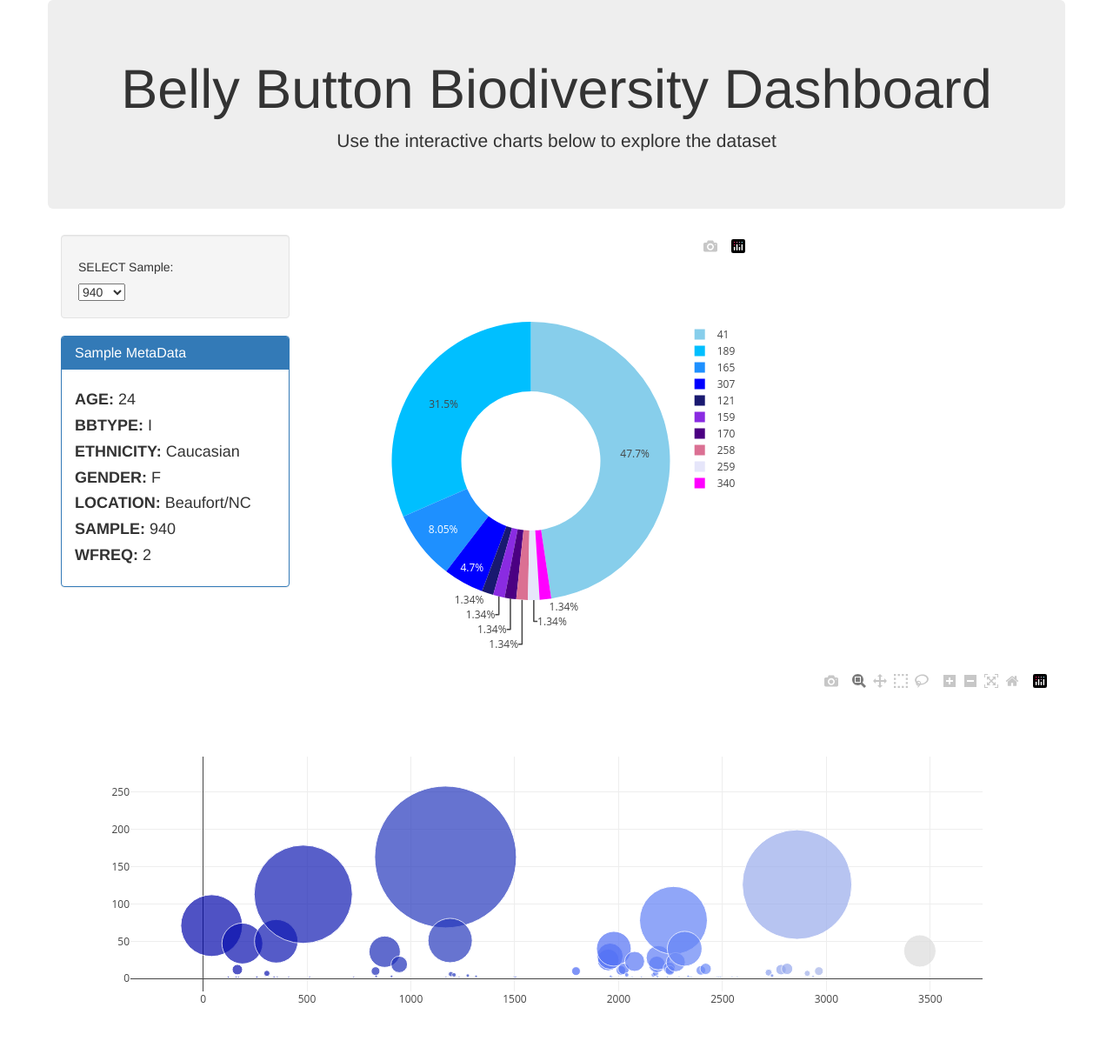
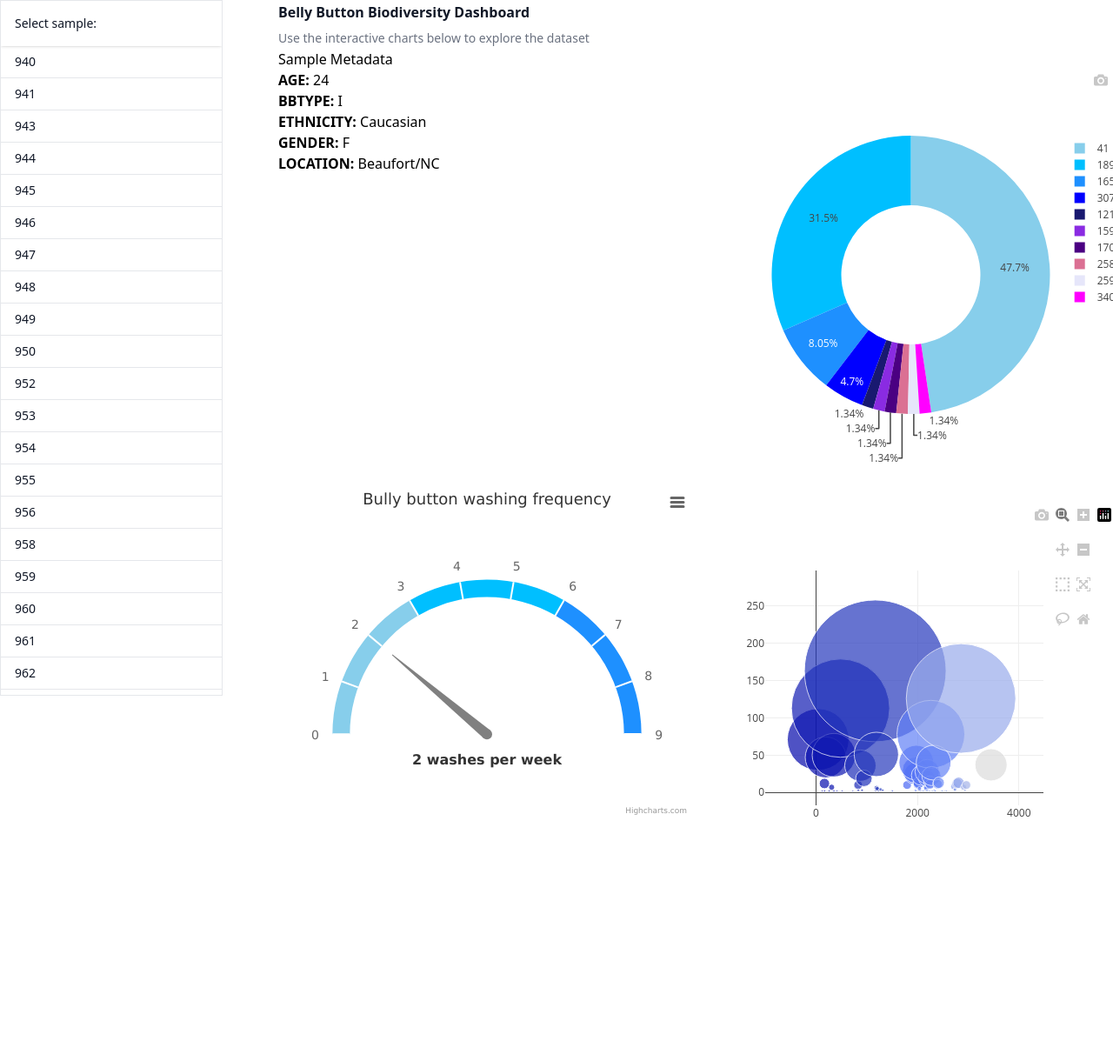
Before and after one commit to theodoremoreland/BellyButtonBiodiversity, a Flask app: page / in a window 1280 px wide; the page is wider, and only the part inside the window is pictured. Shown: that part at 87% size. After the commit the page ends 939 px from the top of that part, so only its background shows below. Run offline with Flask 3, Linux system fonts and the light colour scheme; data comes from the database, SQL or seed files in the repository; some libraries are stand-ins or nearby versions.

Commit message:
added gauge graph via highcharts + made select into list  + testing out tailwind

```diff
--- a/application/application.py
+++ b/application/application.py
@@ -75,14 +75,13 @@ def sample_metadata(sample):
 
         # Create a dictionary entry for each row of metadata information
         sample_metadata = {}
+
         for result in results:
-            sample_metadata["SAMPLE"] = result[0]
             sample_metadata["ETHNICITY"] = result[1]
             sample_metadata["GENDER"] = result[2]
             sample_metadata["AGE"] = result[3]
             sample_metadata["LOCATION"] = result[4]
             sample_metadata["BBTYPE"] = result[5]
-            sample_metadata["WFREQ"] = result[6]
 
         return jsonify(sample_metadata)
     except Exception as e:
@@ -117,5 +116,29 @@ def samples(sample):
         return render_template("error.html")
 
 
+@application.route("/wfreq/<sample>")
+def wfreq(sample):
+    """Return the Weekly Washing Frequency for given sample / person."""
+
+    logger.info(f"WFREQ requested for sample {sample}")
+
+    try:
+        # Returns [(float,)] or [(None,)] if no sample found
+        results = (
+            DB.session.query(Samples_Metadata.WFREQ)
+            .filter(Samples_Metadata.sample == sample)
+            .all()
+        )
+
+        # Index into array > tuple to get float representing wfreq
+        wfreq = results[0][0]
+
+        return jsonify(wfreq)
+    except Exception as e:
+        logger.exception(f"Error getting washing frequency: {e}")
+
+        return render_template("error.html")
+
+
 if __name__ == "__main__":
     application.run(host="0.0.0.0", port=5000)
--- /dev/null
+++ b/application/static/css/style.css
@@ -0,0 +1,4 @@
+ul {
+  list-style: none;
+  overflow-y: scroll;
+}
--- a/application/static/js/app.js
+++ b/application/static/js/app.js
@@ -46,6 +46,103 @@ function buildCharts(sample) {
     Plotly.newPlot("pie", pie_data, pie_layout);
   });
 
+  d3.json("/wfreq/" + sample).then(function (sample_data) {
+    Highcharts.chart("gauge", {
+      chart: {
+        type: "gauge",
+        plotBackgroundColor: null,
+        plotBackgroundImage: null,
+        plotBorderWidth: 0,
+        plotShadow: false,
+        height: "80%",
+      },
+
+      title: {
+        text: "Bully button washing frequency",
+      },
+
+      pane: {
+        startAngle: -90,
+        endAngle: 89.9,
+        background: null,
+        center: ["50%", "75%"],
+        size: "110%",
+      },
+
+      // the value axis
+      yAxis: {
+        min: 0,
+        max: 9,
+        tickPixelInterval: 72,
+        tickPosition: "inside",
+        tickColor: Highcharts.defaultOptions.chart.backgroundColor || "#FFFFFF",
+        tickLength: 20,
+        tickWidth: 2,
+        minorTickInterval: null,
+        labels: {
+          distance: 20,
+          style: {
+            fontSize: "14px",
+          },
+        },
+        lineWidth: 0,
+        plotBands: [
+          {
+            from: 0,
+            to: 3,
+            color: "#87CEEB",
+            thickness: 20,
+          },
+          {
+            from: 3,
+            to: 6,
+            color: "#00BFFF",
+            thickness: 20,
+          },
+          {
+            from: 6,
+            to: 9,
+            color: "#1E90FF",
+            thickness: 20,
+          },
+        ],
+      },
+
+      series: [
+        {
+          name: "Washes per Week",
+          data: [sample_data || 0],
+          tooltip: {
+            valueSuffix: " washes per week",
+          },
+          dataLabels: {
+            format: "{y} washes per week",
+            borderWidth: 0,
+            color:
+              (Highcharts.defaultOptions.title &&
+                Highcharts.defaultOptions.title.style &&
+                Highcharts.defaultOptions.title.style.color) ||
+              "#333333",
+            style: {
+              fontSize: "16px",
+            },
+          },
+          dial: {
+            radius: "80%",
+            backgroundColor: "gray",
+            baseWidth: 12,
+            baseLength: "0%",
+            rearLength: "0%",
+          },
+          pivot: {
+            backgroundColor: "gray",
+            radius: 6,
+          },
+        },
+      ],
+    });
+  });
+
   d3.json("/samples/" + sample).then(function (sample_data) {
     var ids = sample_data.otu_ids;
     var labels = sample_data.otu_labels;
@@ -76,7 +173,14 @@ function init() {
   // Use the list of sample names to populate the select options
   d3.json("/names").then((sampleNames) => {
     sampleNames.forEach((sample) => {
-      selector.append("option").text(sample).property("value", sample);
+      selector
+        .append("li")
+        .text(sample)
+        .attr("data-value", sample)
+        .attr(
+          "class",
+          "sample block w-full px-4 py-2 border-b border-gray-200 cursor-pointer hover:bg-gray-100 hover:text-blue-700 focus:outline-none focus:ring-2 focus:ring-blue-700 focus:text-blue-700 dark:border-gray-600 dark:hover:bg-gray-600 dark:hover:text-white dark:focus:ring-gray-500 dark:focus:text-white"
+        );
     });
 
     // Use the first sample from the list to build the initial plots
@@ -87,11 +191,16 @@ function init() {
   });
 }
 
-function optionChanged(newSample) {
+document.querySelector("#selDataset").addEventListener("click", (event) => {
+  event.stopPropagation();
+
+  const target = event.target;
+  const newSample = Number(target.getAttribute("data-value"));
+
   // Fetch new data each time a new sample is selected
   buildCharts(newSample);
   buildMetadata(newSample);
-}
+});
 
 // Initialize the dashboard
 init();
--- a/application/templates/index.html
+++ b/application/templates/index.html
@@ -8,48 +8,56 @@
     <title>Belly Button Biodiversity</title>
     <!-- <a target="_blank" href="https://icons8.com/icon/13vbilOYBZeU/microorganism">Microorganism</a> icon by <a target="_blank" href="https://icons8.com">Icons8</a> -->
     <link rel="icon" type="image/png" href="../static/images/favicon.png">
-    <link rel="stylesheet" href="https://maxcdn.bootstrapcdn.com/bootstrap/3.3.7/css/bootstrap.min.css">
+    <link rel="stylesheet" href="{{ url_for('static', filename='css/style.css') }}">
+    <script src="https://cdn.tailwindcss.com"></script>
   </head>
 
   <body>
-    <div class="container">
-      <div class="row">
-        <div class="col-md-12 jumbotron text-center">
-          <h1>Belly Button Biodiversity Dashboard</h1>
-          <p>Use the interactive charts below to explore the dataset</p>
+    <aside
+      class="selection-container fixed top-0 left-0 z-40 w-64 h-screen transition-transform -translate-x-full sm:translate-x-0">
+      <ul id="selDataset"
+        class="h-full text-sm overflow-y-auto font-medium text-gray-900 bg-white border border-gray-200 dark:bg-blue-900 dark:border-gray-600 dark:text-white">
+        <p class="selection-label sticky top-0 left-0 p-4 dark:bg-blue-900 shadow">Select sample:</p>
+      </ul>
+    </aside>
+
+    <div class="title-container pl-80">
+      <h1 class="title text-base font-semibold leading-7 text-gray-900">Belly Button Biodiversity Dashboard</h1>
+      <p class="subtitle mt-1 max-w-2xl text-sm leading-6 text-gray-500">Use the interactive charts below to explore the
+        dataset</p>
     </div>
-      </div>
-      <div class="row">
-        <div class="col-md-3">
-          <div class="well">
-            <h5>SELECT Sample:</h5>
-            <select id="selDataset" onchange="optionChanged(this.value)"></select>
-          </div>
-          <div class="panel panel-primary">
+
+    <main class="pl-80 flex flex-wrap">
+      <div class="panel panel-primary w-6/12">
         <div class="panel-heading">
-              <h3 class="panel-title">Sample MetaData</h3>
+          <h3 class="panel-title">Sample Metadata</h3>
         </div>
         <div id="sample-metadata" class="panel-body"></div>
       </div>
-        </div>
-        <div class="col-md-7">
+
+      <div class="w-6/12">
         <div id="pie"></div>
       </div>
-        <div class="col">
+
+      <div class="w-6/12">
         <div id="gauge"></div>
       </div>
-      </div>
-      <div class="row">
-        <div class="col-md-12">
+
+      <div class="w-6/12">
         <div id="bubble"></div>
       </div>
-      </div>
-    </div>
+    </main>
 
-    <!-- <script src="https://cdn.plot.ly/plotly-1.31.2.min.js"></script> -->
     <script src="https://cdnjs.cloudflare.com/ajax/libs/d3/5.5.0/d3.js"></script>
     <script src="https://cdn.plot.ly/plotly-latest.min.js"></script>
     <script src="{{ url_for('static', filename='js/app.js') }}"></script>
+
+    <!-- Highcharts -->
+    <script src="https://code.highcharts.com/highcharts.js"></script>
+    <script src="https://code.highcharts.com/highcharts-more.js"></script>
+    <script src="https://code.highcharts.com/modules/exporting.js"></script>
+    <script src="https://code.highcharts.com/modules/export-data.js"></script>
+    <script src="https://code.highcharts.com/modules/accessibility.js"></script>
   </body>
 
 </html>
```
Lines whose indentation alone changed are shown as unchanged.
